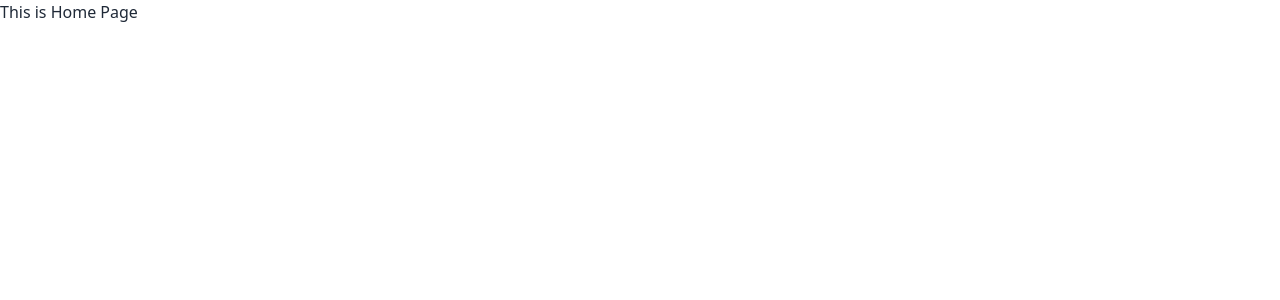
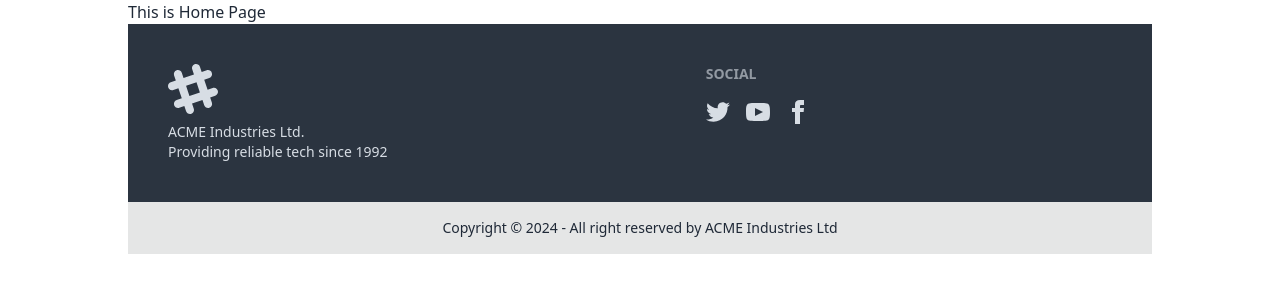
Before and after one commit to 0rakib0/Gochew-Grill-Restaurant, a React (Vite) app: page / in a window 1280 px wide. Shown: the top 300 px of the page. Built offline with nearby package versions, Linux system fonts and the light colour scheme.

Commit message:
add footer

```diff
--- a/src/Layout/Main.jsx
+++ b/src/Layout/Main.jsx
@@ -1,10 +1,12 @@
 import { Outlet } from "react-router-dom"
+import Footer from "../SharePages/Footer/Footer"
 
 const Main = () =>{
     return (
-        <>
+        <div>
             <Outlet></Outlet>
-        </>
+            <Footer></Footer>
+        </div>
     )
 }
 
--- /dev/null
+++ b/src/SharePages/Footer/Footer.jsx
@@ -0,0 +1,28 @@
+const Footer = () => {
+    return (
+        <div>
+            <footer className="footer p-10 bg-neutral text-neutral-content">
+                <aside>
+                    <svg width="50" height="50" viewBox="0 0 24 24" xmlns="http://www.w3.org/2000/svg" fillRule="evenodd" clipRule="evenodd" className="fill-current"><path d="M22.672 15.226l-2.432.811.841 2.515c.33 1.019-.209 2.127-1.23 2.456-1.15.325-2.148-.321-2.463-1.226l-.84-2.518-5.013 1.677.84 2.517c.391 1.203-.434 2.542-1.831 2.542-.88 0-1.601-.564-1.86-1.314l-.842-2.516-2.431.809c-1.135.328-2.145-.317-2.463-1.229-.329-1.018.211-2.127 1.231-2.456l2.432-.809-1.621-4.823-2.432.808c-1.355.384-2.558-.59-2.558-1.839 0-.817.509-1.582 1.327-1.846l2.433-.809-.842-2.515c-.33-1.02.211-2.129 1.232-2.458 1.02-.329 2.13.209 2.461 1.229l.842 2.515 5.011-1.677-.839-2.517c-.403-1.238.484-2.553 1.843-2.553.819 0 1.585.509 1.85 1.326l.841 2.517 2.431-.81c1.02-.33 2.131.211 2.461 1.229.332 1.018-.21 2.126-1.23 2.456l-2.433.809 1.622 4.823 2.433-.809c1.242-.401 2.557.484 2.557 1.838 0 .819-.51 1.583-1.328 1.847m-8.992-6.428l-5.01 1.675 1.619 4.828 5.011-1.674-1.62-4.829z"></path></svg>
+                    <p>ACME Industries Ltd.<br />Providing reliable tech since 1992</p>
+                </aside>
+                <nav>
+                    <h6 className="footer-title">Social</h6>
+                    <div className="grid grid-flow-col gap-4">
+                        <a><svg xmlns="http://www.w3.org/2000/svg" width="24" height="24" viewBox="0 0 24 24" className="fill-current"><path d="M24 4.557c-.883.392-1.832.656-2.828.775 1.017-.609 1.798-1.574 2.165-2.724-.951.564-2.005.974-3.127 1.195-.897-.957-2.178-1.555-3.594-1.555-3.179 0-5.515 2.966-4.797 6.045-4.091-.205-7.719-2.165-10.148-5.144-1.29 2.213-.669 5.108 1.523 6.574-.806-.026-1.566-.247-2.229-.616-.054 2.281 1.581 4.415 3.949 4.89-.693.188-1.452.232-2.224.084.626 1.956 2.444 3.379 4.6 3.419-2.07 1.623-4.678 2.348-7.29 2.04 2.179 1.397 4.768 2.212 7.548 2.212 9.142 0 14.307-7.721 13.995-14.646.962-.695 1.797-1.562 2.457-2.549z"></path></svg></a>
+                        <a><svg xmlns="http://www.w3.org/2000/svg" width="24" height="24" viewBox="0 0 24 24" className="fill-current"><path d="M19.615 3.184c-3.604-.246-11.631-.245-15.23 0-3.897.266-4.356 2.62-4.385 8.816.029 6.185.484 8.549 4.385 8.816 3.6.245 11.626.246 15.23 0 3.897-.266 4.356-2.62 4.385-8.816-.029-6.185-.484-8.549-4.385-8.816zm-10.615 12.816v-8l8 3.993-8 4.007z"></path></svg></a>
+                        <a><svg xmlns="http://www.w3.org/2000/svg" width="24" height="24" viewBox="0 0 24 24" className="fill-current"><path d="M9 8h-3v4h3v12h5v-12h3.642l.358-4h-4v-1.667c0-.955.192-1.333 1.115-1.333h2.885v-5h-3.808c-3.596 0-5.192 1.583-5.192 4.615v3.385z"></path></svg></a>
+                    </div>
+                </nav>
+            </footer>
+            <footer className="footer footer-center p-4 bg-base-300 text-base-content">
+                <aside>
+                    <p>Copyright © 2024 - All right reserved by ACME Industries Ltd</p>
+                </aside>
+            </footer>
+        </div>
+    )
+}
+
+
+export default Footer
--- a/src/main.jsx
+++ b/src/main.jsx
@@ -10,6 +10,8 @@ import { router } from './Routs/Routs.jsx';
 
 ReactDOM.createRoot(document.getElementById('root')).render(
   <React.StrictMode>
-    <RouterProvider router={router} />
+    <div className='max-w-screen-lg mx-auto'>
+      <RouterProvider router={router} />
+    </div>
   </React.StrictMode>,
 )
```
Also changed, not shown: src/Routs/Routs.jsx (+6 -2 lines).
